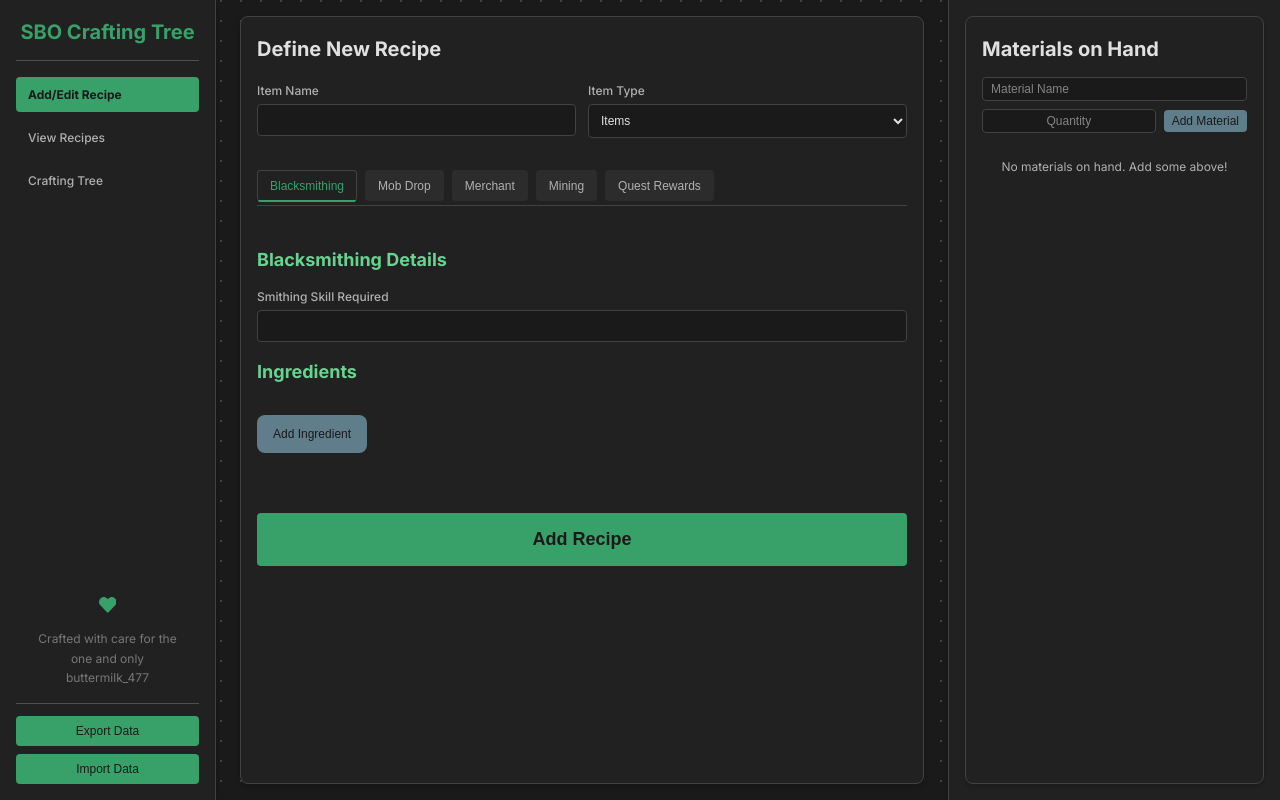
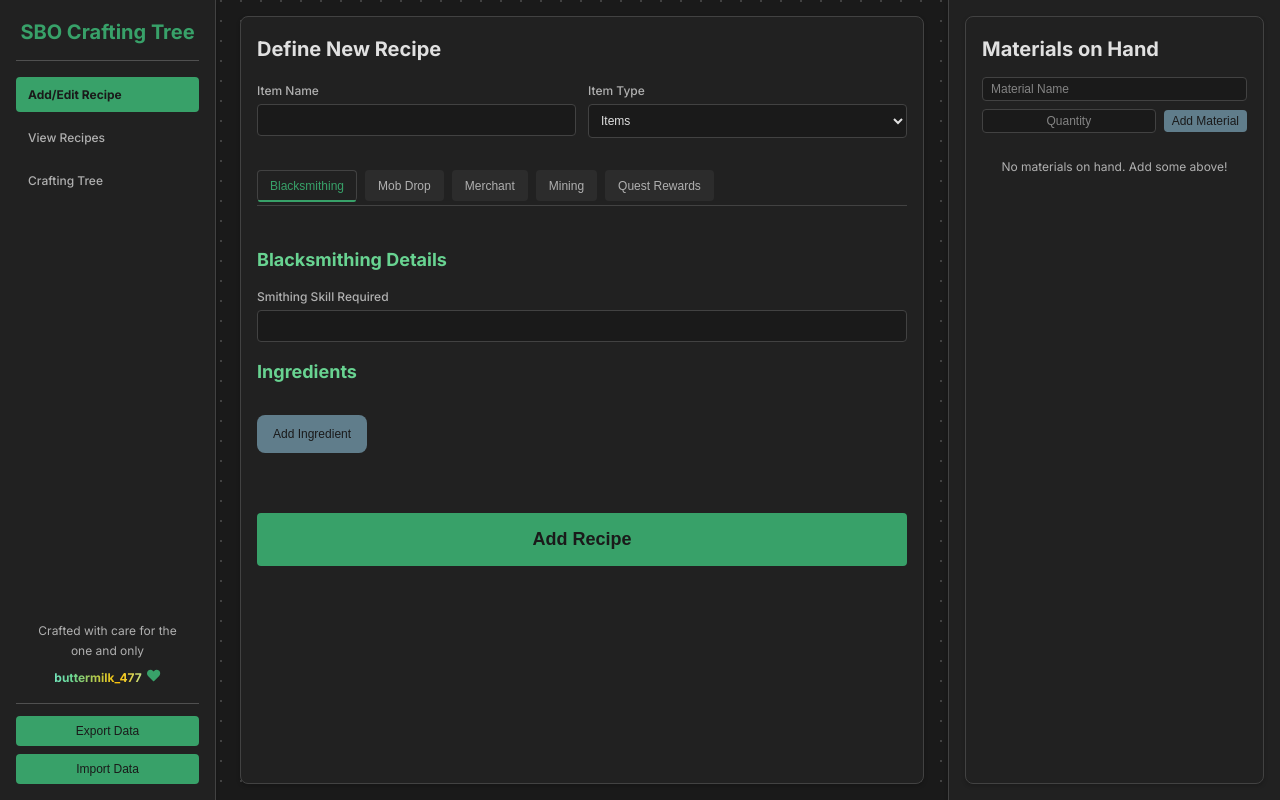
Before and after one commit to arcpsy/sbo-craft-v1, a React (Vite) app: page /add-edit-recipe in a window 1280 px wide. Built offline with nearby package versions, Linux system fonts and the light colour scheme.

Commit message:
final check. next major update is responsiveness.

```diff
--- a/src/components/Sidebar/Sidebar.css
+++ b/src/components/Sidebar/Sidebar.css
@@ -19,29 +19,58 @@
 }
 
 .sidebar-footer {
-  display: flex;
-  flex-direction: column;
-  align-items: center;
-  gap: var(--spacing-xs);
   padding: var(--spacing-md);
+  text-align: center;
 }
 
 .footer-message {
+  display: inline-flex; /* Use inline-flex to keep elements on one line */
+  align-items: center;
+  justify-content: center;
+  gap: var(--spacing-xs);
   font-size: var(--font-size-sm);
   color: var(--color-text-muted);
-  opacity: 0.6;
-  text-align: center;
-  margin: 0;
+  opacity: 0.7;
+}
+
+@keyframes subtle-shimmer {
+  0% {
+    background-position: -150% center;
+  }
+  100% {
+    background-position: 150% center;
+  }
+}
+
+.special-name {
+  font-weight: var(--font-weight-bold);
+  background: linear-gradient(
+    90deg,
+    var(--color-primary-light),
+    var(--color-secondary),
+    #84ffff,
+    /* Cyan accent */ var(--color-primary-light)
+  );
+  background-size: 150% auto;
+  color: transparent;
+  background-clip: text;
+  -webkit-background-clip: text;
+  animation: subtle-shimmer 4s linear infinite;
+}
+
+.heart-container {
+  display: inline-flex; /* Ensure the container aligns well */
+  align-items: center;
 }
 
 .heart-container svg {
-  font-size: 1.1em; /* Smaller base size */
+  font-size: 1.1em;
   color: var(--color-primary);
   transition: transform 0.3s ease;
 }
 
 .heart-container:hover svg {
-  transform: scale(1.2); /* Slightly larger on hover */
+  transform: scale(1.25);
 }
 
 .sidebar-nav ul {
@@ -111,10 +140,6 @@
   /* Specific styles for export button if needed */
 }
 
-.sidebar-button.import-btn {
-  /* Specific styles for import button if needed */
-}
-
 .sidebar-toggle {
   display: none;
   position: fixed;
@@ -126,6 +151,20 @@
   border-radius: var(--border-radius-sm);
   padding: var(--spacing-xs);
   cursor: pointer;
+}
+
+.footer-top-message {
+  font-size: var(--font-size-sm);
+  color: var(--color-text-muted);
+  margin-bottom: var(--spacing-xs);
+  text-align: center;
+}
+
+.footer-bottom-message {
+  font-size: var(--font-size-xs);
+  color: var(--color-text-muted);
+  margin-top: var(--spacing-xs);
+  text-align: center;
 }
 
 @media (max-width: 768px) {
--- a/src/components/Sidebar/Sidebar.tsx
+++ b/src/components/Sidebar/Sidebar.tsx
@@ -81,12 +81,15 @@ const Sidebar: React.FC<SidebarProps> = ({
           </ul>
         </nav>
         <div className='sidebar-footer'>
-          <div className='heart-container'>
-            <FaHeart />
+          <p className='footer-top-message'>
+            Crafted with care for the one and only
+          </p>
+          <div className='footer-bottom-message'>
+            <span className='special-name'>buttermilk_477 &nbsp;</span>
+            <div className='heart-container'>
+              <FaHeart />
+            </div>
           </div>
-          <p className='footer-message'>
-            Crafted with care for the one and only buttermilk_477
-          </p>
         </div>
         <div className='sidebar-data-management'>
           <button
```
